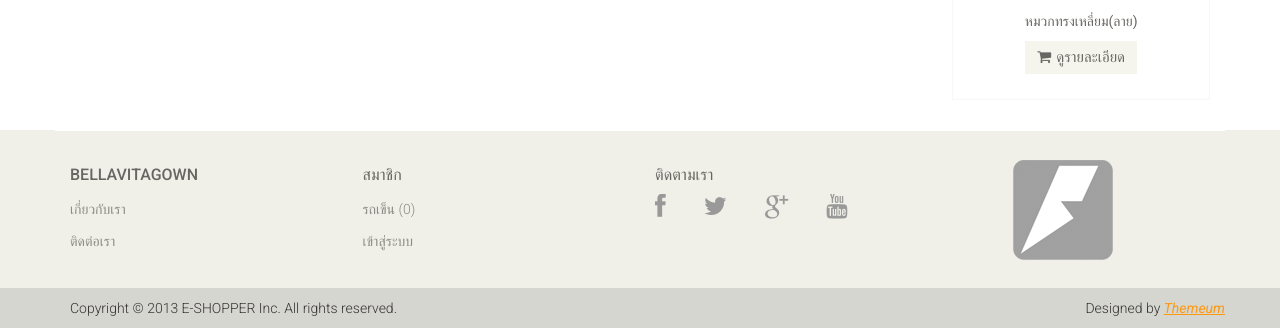
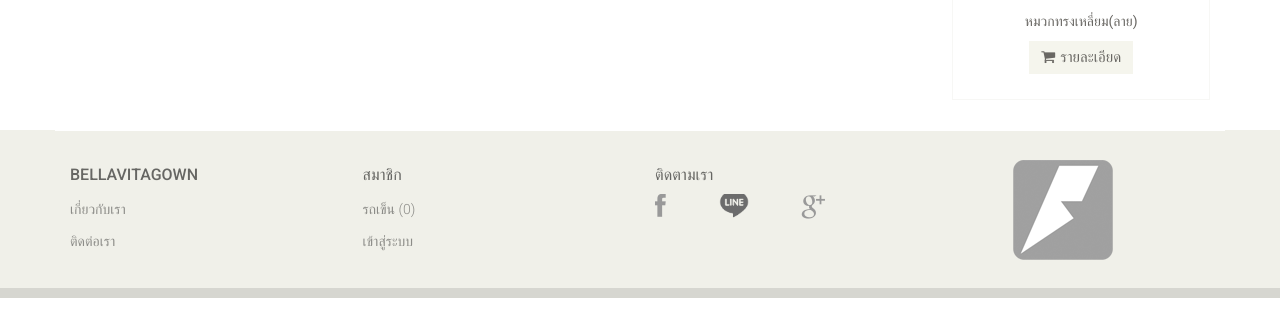
Before and after one commit to triplesic/BellavitaGown, a CodeIgniter app: page /BellavitaGown/index.php/home/index in a window 1280 px wide. Shown: the part 1963-2291 px from the top of the page. After the commit the page ends 2261 px from the top, so only its background shows below. Run offline with CodeIgniter, Linux system fonts and the light colour scheme; data comes from the database, SQL or seed files in the repository; some libraries are stand-ins or nearby versions.

Commit message:
Add Line icon on header and footer

```diff
--- a/Source/bellavitagown/application/views/home_view.php
+++ b/Source/bellavitagown/application/views/home_view.php
@@ -82,7 +82,7 @@
 										<img src=<?php echo base_url();?>images/small/<?php echo $product->IMAGE_NAME?> alt="" />
 										<p></p>
 										<p><?php echo $product->PRODUCT_NM?></p>
-										<a href="<?php echo base_url();?>product/detail/json?pdID=<?php echo $product->PRODUCT_DTL_ID?>&pID=<?php echo $product->PRODUCT_ID?>" class="btn btn-default add-to-cart"><i class="fa fa-shopping-cart"></i>ดูรายละเอียด</a>
+										<a href="<?php echo base_url();?>product/detail/json?pdID=<?php echo $product->PRODUCT_DTL_ID?>&pID=<?php echo $product->PRODUCT_ID?>" class="btn btn-default add-to-cart"><i class="fa fa-shopping-cart"></i><?php echo lang('detail')?></a>
 
 									</div>
 								</div>
@@ -118,7 +118,7 @@
 													<img src=<?php echo base_url();?>images/small/<?php echo $product->IMAGE_NAME?> alt="" />
 													<p></p>
 													<p><?php echo $product->PRODUCT_NM?></p>
-													<a href="<?php echo base_url();?>product/detail/json?pdID=<?php echo $product->PRODUCT_DTL_ID?>&pID=<?php echo $product->PRODUCT_ID?>" class="btn btn-default add-to-cart"><i class="fa fa-shopping-cart"></i>ดูรายละเอียด</a>
+													<a href="<?php echo base_url();?>product/detail/json?pdID=<?php echo $product->PRODUCT_DTL_ID?>&pID=<?php echo $product->PRODUCT_ID?>" class="btn btn-default add-to-cart"><i class="fa fa-shopping-cart"></i><?php echo lang('detail')?></a>
 
 												</div>
 											</div>
--- a/Source/bellavitagown/application/views/template/footer.php
+++ b/Source/bellavitagown/application/views/template/footer.php
@@ -42,10 +42,14 @@
 							<h2><?php echo lang('follow_us');?></h2>
 							<div class="nav nav-pills nav-stacked social-networks" style="text-align: left;">
 								<ul>
-									<li><a href="#"><i class="fa fa-facebook"></i></a></li>
-									<li><a href="#"><i class="fa fa-twitter"></i></a></li>
+									<li><a href="http://www.facebook.com/bellavita.bestqualitygown" target="_blank"><i class="fa fa-facebook"></i></a></li>
+									<li><a href="#">
+											<i class="fa fa-line" style="display: inline-block; padding: 0px 15px;">
+												<img src="<?php echo base_url();?>images/line_logo_black.png" alt="" style="height: 1.2em;"/>
+											</i>
+										</a>
+									</li>
 									<li><a href="#"><i class="fa fa-google-plus"></i></a></li>
-									<li><a href="#"><i class="fa fa-youtube"></i></a></li>
 								</ul>
 							</div>
 						</div>
@@ -72,10 +76,10 @@
 
 		<div class="footer-bottom">
 			<div class="container">
-				<div class="row">
-					<p class="pull-left">Copyright © 2013 E-SHOPPER Inc. All rights reserved.</p>
-					<p class="pull-right">Designed by <span><a target="_blank" href="http://www.themeum.com">Themeum</a></span></p>
-				</div>
+<!-- 				<div class="row"> -->
+<!-- 					<p class="pull-left">Copyright © 2013 E-SHOPPER Inc. All rights reserved.</p> -->
+<!-- 					<p class="pull-right">Designed by <span><a target="_blank" href="http://www.themeum.com">Themeum</a></span></p> -->
+<!-- 				</div> -->
 			</div>
 		</div>
 
```
